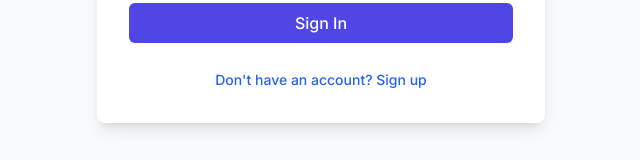
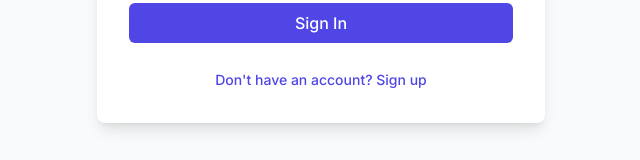
Before and after one commit to aditya-vinodh/bolt-hackathon, a Next.js app: page / in a window 1280 px wide. Shown: the part 481-641 px from the top of the page, without its empty margins (319-959 px from the left). Built offline with nearby package versions, Linux system fonts and the light colour scheme.

Commit message:
Updated AuthForm.tsx

```diff
--- a/components/AuthForm.tsx
+++ b/components/AuthForm.tsx
@@ -113,7 +113,7 @@ export default function AuthForm({ mode, onToggleMode }: AuthFormProps) {
         <div className="mt-6 text-center">
           <button
             onClick={onToggleMode}
-            className="text-blue-600 hover:text-blue-800 text-sm font-medium"
+            className="text-indigo-600 hover:text-indigo-800 text-sm font-medium"
           >
             {mode === 'login'
               ? "Don't have an account? Sign up"
```
